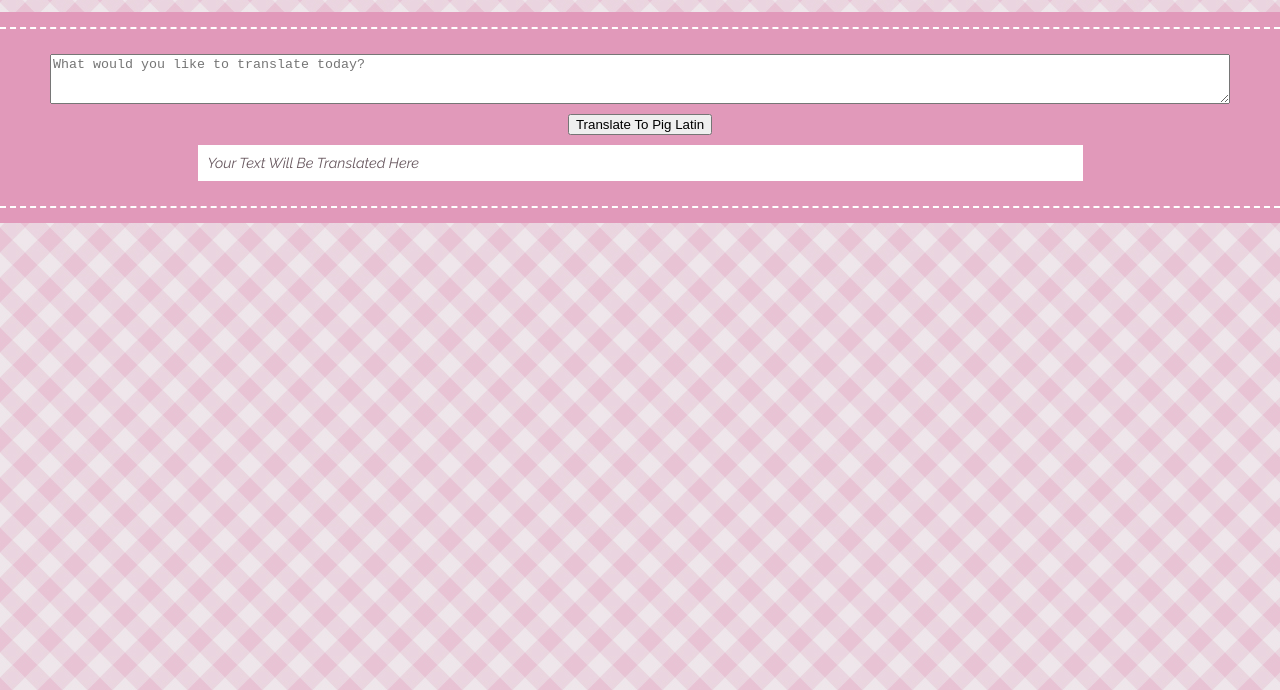
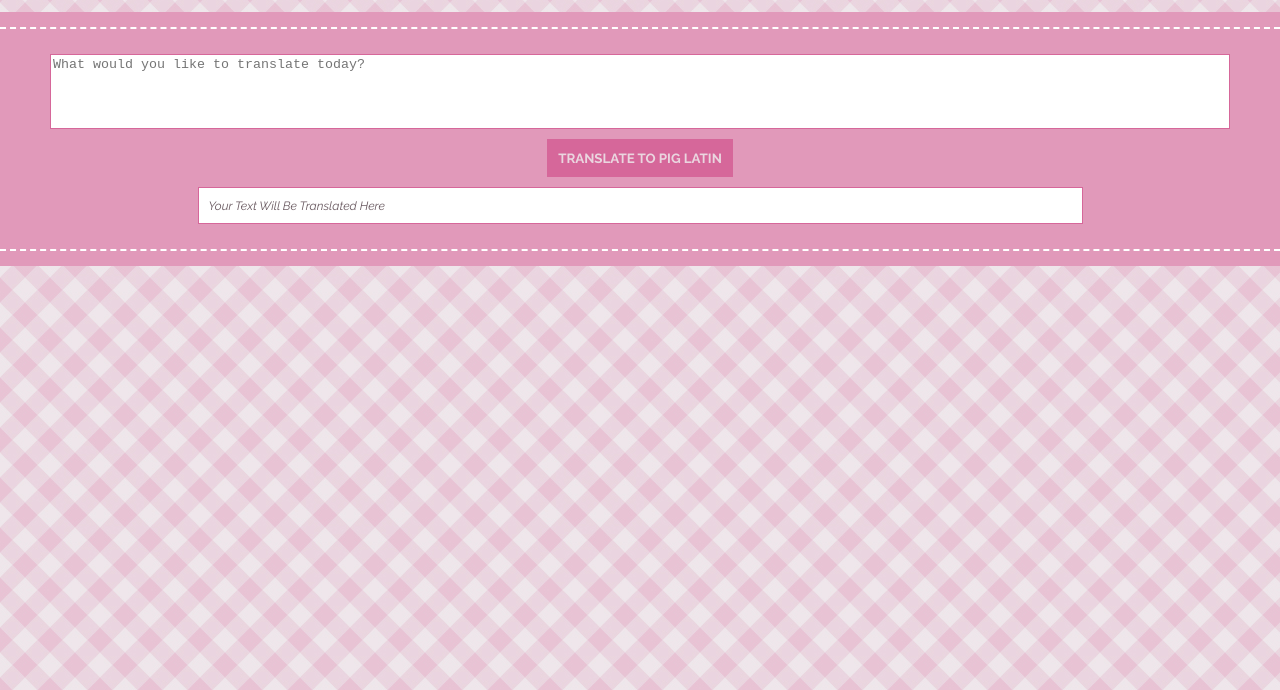
Before and after one commit to herrolisa/pig-latin-translator, a website: page index.html in a window 1280 px wide. Shown: the part 110-800 px from the top of the page. Drawn offline with Linux system fonts and the light colour scheme; a web font is replaced by a local one.

Commit message:
update styling of input and button

```diff
--- a/css/styles.css
+++ b/css/styles.css
@@ -75,6 +75,7 @@ h2, h3, h4, h5, h6, p{
 
 .page-title{
   margin: 0 auto;
+  padding: 0 15px;
   text-align: center;
 }
 .page-title h2{
@@ -90,12 +91,10 @@ h2, h3, h4, h5, h6, p{
   margin-top: 25px;
   padding: 15px 0;
 }
-
 .app-inner-border{
   border-top: 2px dashed #FFFFFF;
   border-bottom: 2px dashed #FFFFFF;
 }
-
 .translator-app{
   margin: 25px 50px;
 }
@@ -104,21 +103,41 @@ h2, h3, h4, h5, h6, p{
   display: block;
   margin: 0 auto;
   width: 100%;
-  height: 50px;
+  height: 75px;
+  border: 1px solid #D6679A;
+  outline: none;
+  resize: none;
 }
 .app-button{
   display: block;
   margin: 10px auto;
+  border: none;
+  cursor: pointer;
+  padding: 10px;
+  font-family: 'Raleway', sans-serif;
+  font-weight: bold;
+  text-transform: uppercase;
+  background-color: #D6679A;
+  color: #EAD5DF;
+  border: 1px solid #D6679A;
+}
+.app-button:hover{
+  background-color: #EAD5DF;
+  color: #D6679A;
 }
 .app-output{
   background-color: #FFFFFF;
+  border: 1px solid #D6679A;
   display: block;
   margin: 0 auto;
   width: 75%;
   padding: 10px;
 }
 .app-output span{
-  font-size: 0.9rem;
+  font-size: 0.75rem;
   font-style: italic;
   color: #68585F;
 }
+.app-output p{
+  font-size: 0.9rem;
+}
```
